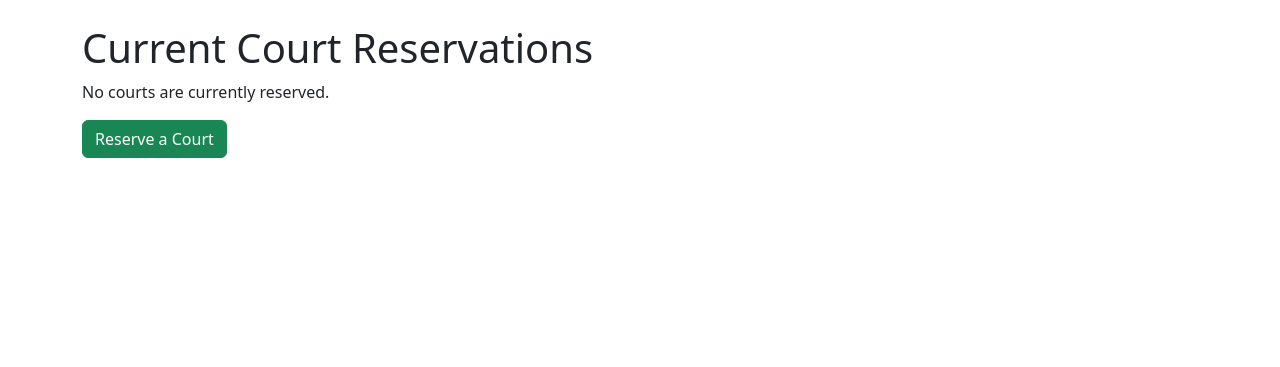
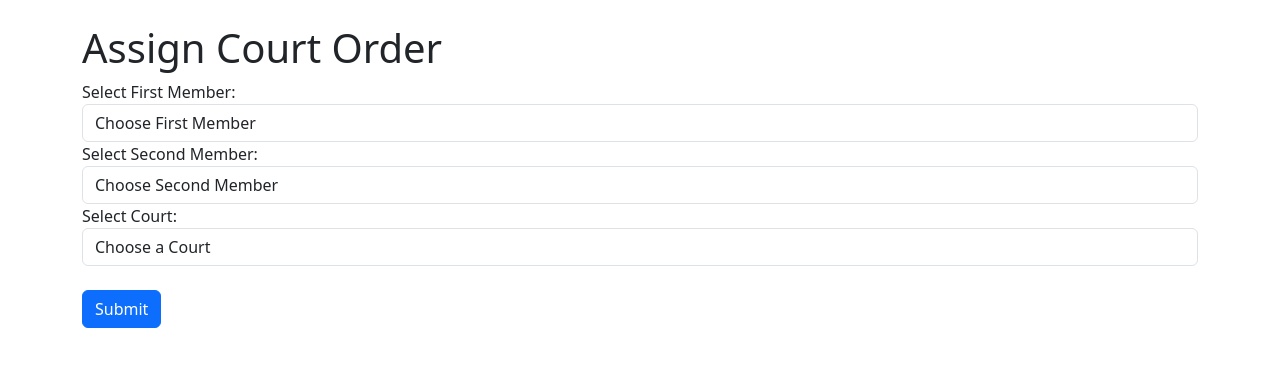
Before and after one commit to inbalmagen/djng_my_tennis_club, a Django app: page /court-order/ in a window 1280 px wide. Shown: the part 56-423 px from the top of the page. Run offline with Django 5.2, Linux system fonts and the light colour scheme; data that the repository does not hold is empty.

Commit message:
Assign Court Order dropdown menu (members + courts)

```diff
--- a/courts/templates/court_order.html
+++ b/courts/templates/court_order.html
@@ -1,21 +1,38 @@
 {% extends 'base.html' %}
 
 {% block content %}
-<h1>Current Court Reservations</h1>
+<h1>Assign Court Order</h1>
 
-{% if court_orders %}
-    <ul>
-        {% for order in court_orders %}
-            <li>
-                Court {{ order.court.number }} is occupied by {{ order.member1.firstname }} {{ order.member1.lastname }}
-                and {{ order.member2.firstname }} {{ order.member2.lastname }}.
-                <a href="{% url 'free_court' order.court.id %}">Free Court</a>
-            </li>
+<form method="post">
+    {% csrf_token %}
+
+    <!-- Dropdown for selecting members -->
+    <label for="member1">Select First Member:</label>
+    <select name="member1" id="member1" class="form-control">
+        <option value="" disabled selected>Choose First Member</option>  <!-- Blank option -->
+        {% for member in members %}
+            <option value="{{ member.id }}">{{ member.firstname }} {{ member.lastname }}</option>
         {% endfor %}
-    </ul>
-{% else %}
-    <p>No courts are currently reserved.</p>
-{% endif %}
+    </select>
 
-<a href="{% url 'reserve_court' %}" class="btn btn-success">Reserve a Court</a>
+    <label for="member2">Select Second Member:</label>
+    <select name="member2" id="member2" class="form-control">
+        <option value="" disabled selected>Choose Second Member</option>  <!-- Blank option -->
+        {% for member in members %}
+            <option value="{{ member.id }}">{{ member.firstname }} {{ member.lastname }}</option>
+        {% endfor %}
+    </select>
+
+    <!-- Dropdown for selecting courts -->
+    <label for="court">Select Court:</label>
+    <select name="court" id="court" class="form-control">
+        <option value="" disabled selected>Choose a Court</option>  <!-- Blank option -->
+        {% for court in courts %}
+            <option value="{{ court.id }}">Court {{ court.number }}</option>
+        {% endfor %}
+    </select>
+
+    <br>
+    <button type="submit" class="btn btn-primary">Submit</button>
+</form>
 {% endblock %}
--- a/courts/views.py
+++ b/courts/views.py
@@ -39,8 +39,16 @@ def reserve_court(request):
 
 # View the court orders (occupied courts and members)
 def court_order_list(request):
-    court_orders = CourtOrder.objects.all()
-    return render(request, 'court_order.html', {'court_orders': court_orders})
+    # Fetch all available courts and members
+    courts = Court.objects.filter(is_occupied=False)  # Only show available courts
+    members = Member.objects.all()
+
+    context = {
+        'courts': courts,
+        'members': members,
+    }
+
+    return render(request, 'court_order.html', context)
 
 
 # Manually reserve/unreserve courts (similar to your original view)
```
Also changed, not shown: courts/models.py (+3 -6 lines).
